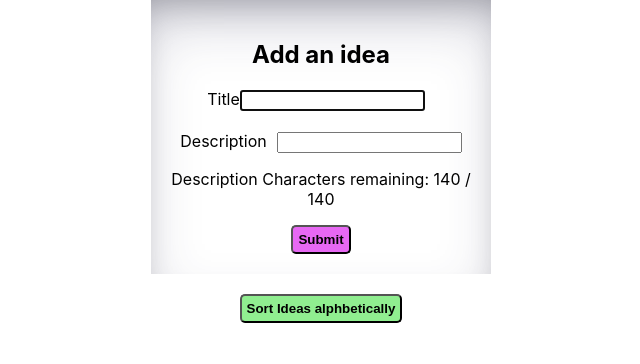
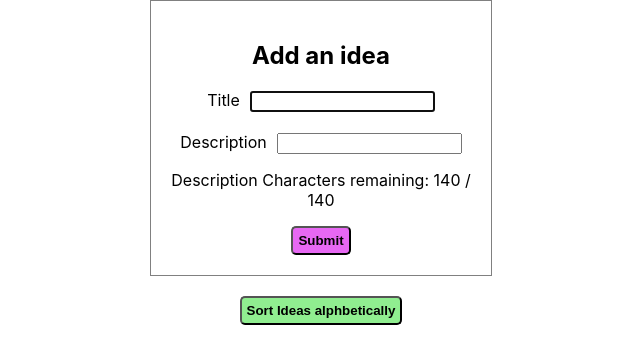
Before and after one commit to alexalikhani95/Idea-Board, a React (Create React App) app: page / in a window 1280 px wide. Shown: the top 364 px of the page, without its empty margins (319-959 px from the left). Built offline with nearby package versions, Linux system fonts and the light colour scheme.

Commit message:
Removing all now unused logic from IdeaTile that can be used in the form, and refactoring + minor styling adjustments

```diff
--- a/src/App.tsx
+++ b/src/App.tsx
@@ -1,5 +1,4 @@
 import "./App.css";
-import Form from "./components/Form";
 import IdeaForm from "./components/IdeaForm";
 import Ideas from "./components/Ideas";
 import IdeaProvider from "./context/IdeaContext";
@@ -11,7 +10,7 @@ const App = () => {
     <IdeaProvider>
       <div className="App">
         <div style={{ display: "flex", flexDirection: "column", alignItems: "center" }}>
-          <Form isAddForm={true}/>
+          <IdeaForm isAddForm={true}/>
           <Ideas />
         </div>
       </div>
--- a/src/components/Form.tsx
+++ /dev/null
@@ -1,107 +0,0 @@
-import "../styles/IdeaForm.css";
-import { useForm} from "react-hook-form";
-import {v4 as uuidv4} from 'uuid'
-import { IdeaContextType, IdeaType} from "../types/Idea";
-import { useContext } from "react";
-import {IdeaContext} from "../context/IdeaContext";
-
-
-
-type FormType = {
-  idea?: IdeaType
-  isAddForm: boolean
-}
-
-type Inputs = {
-  title: string,
-  description: string,
-};
-
-const Form = ({idea, isAddForm}: FormType) => {
-  //@ts-ignore
-  const {handleAddIdea, handleUpdateIdea } = useContext(IdeaContext) as IdeaContextType;
-  const { register, handleSubmit, formState: { errors }, reset, watch } = useForm<Inputs>({
-    defaultValues: {
-      title: idea ? idea.title : '',
-      description: idea?  idea.description: ''
-    }
-  });
-
-
-  const submitForm = ( data: Inputs) => {
-    handleAddIdea({
-      id: uuidv4(),
-      title: data.title,
-      description: data.description,
-      createdAt: new Date().toLocaleString(),
-    })
-
-    reset()
-  }
-
-  const updateTitle = (newTitle: string) => {
-    if(!idea) {
-      return
-    }
-    handleUpdateIdea({
-      ...idea,
-      title: newTitle,
-     updatedAt: new Date().toLocaleString(),
-    })
-  }
-
-  const updateDescription = (newDescription: string) => {
-    if(!idea) {
-      return
-    }
-    handleUpdateIdea({
-      ...idea,
-      description: newDescription,
-     updatedAt: new Date().toLocaleString(),
-    })
-  }
-
-  return (
-    <div className="add-idea-card">
-     {isAddForm && <h2>Add an idea</h2> }
-
-      <form onSubmit={handleSubmit(submitForm)}>
-        <div>
-          <label>
-            Title
-          <input
-            type="text"
-            autoFocus={isAddForm}
-            {...register("title", { required: true })}
-            style={{ marginRight: "10px" }}
-            onBlur={(e) => updateTitle(e.target.value)}
-          />
-          </label>
-        </div>
-        {errors.title?.type === 'required' && <span style={{ color: "red" }}>A title is required</span>}
-        <div style={{marginTop: '20px'}}>
-          <label>
-            Description
-          <input
-            {...register("description", { required: true })}
-            maxLength={140}
-            style={{ marginLeft: "10px" }}
-            onBlur={(e) => updateDescription(e.target.value)}
-          />
-          </label>
-        </div>
-        {errors.description?.type === 'required' && <span style={{ color: "red" }}>A description is required</span>}
-        {isAddForm &&
-        <>
-        <p>Description Characters remaining: {140 - watch("description").length} / 140</p>
-        <button type="submit" className="add-idea-button">
-          Submit
-        </button>
-        </>
-        }
-      </form>
-    </div>
-  );
-};
-
-export default Form;
--- a/src/components/IdeaForm.tsx
+++ b/src/components/IdeaForm.tsx
@@ -1,23 +1,28 @@
 import "../styles/IdeaForm.css";
 import { useForm} from "react-hook-form";
 import {v4 as uuidv4} from 'uuid'
-import { IdeaContextType} from "../types/Idea";
-import { useContext } from "react";
+import { IdeaContextType, IdeaType} from "../types/Idea";
+import { useContext, useEffect, useState } from "react";
 import {IdeaContext} from "../context/IdeaContext";
 
+type FormType = {
+  idea?: IdeaType
+  isAddForm: boolean
+}
 
 type Inputs = {
   title: string,
   description: string,
 };
 
-const IdeaForm = () => {
+const IdeaForm = ({idea, isAddForm}: FormType) => {
+  const [showUpdatedText, setShowUpdatedText] = useState(false);
   //@ts-ignore
-  const {handleAddIdea } = useContext(IdeaContext) as IdeaContextType;
+  const {handleAddIdea, handleUpdateIdea } = useContext(IdeaContext) as IdeaContextType;
   const { register, handleSubmit, formState: { errors }, reset, watch } = useForm<Inputs>({
     defaultValues: {
-      title: "",
-      description: ""
+      title: idea ? idea.title : '',
+      description: idea?  idea.description: ''
     }
   });
 
@@ -33,9 +38,39 @@ const IdeaForm = () => {
     reset()
   }
 
+  const updateTitle = (newTitle: string) => {
+    if(!idea) {
+      return
+    }
+    handleUpdateIdea({
+      ...idea,
+      title: newTitle,
+     updatedAt: new Date().toLocaleString(),
+    })
+    setShowUpdatedText(true)
+  }
+
+  const updateDescription = (newDescription: string) => {
+    if(!idea) {
+      return
+    }
+    handleUpdateIdea({
+      ...idea,
+      description: newDescription,
+     updatedAt: new Date().toLocaleString(),
+    })
+    setShowUpdatedText(true)
+  }
+
+  useEffect(() => {
+    setTimeout(function () {
+      setShowUpdatedText(false);
+    }, 3000);
+  }, [showUpdatedText]);
+
   return (
     <div className="add-idea-card">
-      <h2>Add an idea</h2>
+     {isAddForm && <h2>Add an idea</h2> }
 
       <form onSubmit={handleSubmit(submitForm)}>
         <div>
@@ -43,9 +78,11 @@ const IdeaForm = () => {
             Title
           <input
             type="text"
-            autoFocus={true}
+            autoFocus={isAddForm}
             {...register("title", { required: true })}
-            style={{ marginRight: "10px" }}
+            style={{ marginLeft: "10px" }}
+            onBlur={(e) => updateTitle(e.target.value)}
+            className={isAddForm ? '' : 'update-input'}
           />
           </label>
         </div>
@@ -57,14 +94,21 @@ const IdeaForm = () => {
             {...register("description", { required: true })}
             maxLength={140}
             style={{ marginLeft: "10px" }}
+            onBlur={(e) => updateDescription(e.target.value)}
+            className={isAddForm ? '' : 'update-input'}
           />
           </label>
         </div>
+        {showUpdatedText && <h3 style={{ color: "blue" }}>Idea updated!</h3>}
         {errors.description?.type === 'required' && <span style={{ color: "red" }}>A description is required</span>}
+        {isAddForm &&
+        <>
         <p>Description Characters remaining: {140 - watch("description").length} / 140</p>
         <button type="submit" className="add-idea-button">
           Submit
         </button>
+        </>
+        }
       </form>
     </div>
   );
--- a/src/components/IdeaTile.tsx
+++ b/src/components/IdeaTile.tsx
@@ -1,8 +1,8 @@
-import React, { useEffect, useState, useRef, useContext } from "react";
+import React, {useContext } from "react";
 import { IdeaType } from "../types/Idea";
 import "../styles/IdeaTile.css";
 import { IdeaContext } from "../context/IdeaContext";
-import Form from "./Form";
+import IdeaForm from "./IdeaForm";
 
 type IdeaTileProps = {
   idea: IdeaType;
@@ -10,74 +10,16 @@ type IdeaTileProps = {
 
 const IdeaTile = ({ idea}: IdeaTileProps) => {
     //@ts-expect-error
-    const {handleDeleteIdea, handleUpdateIdea } = useContext(IdeaContext) as IdeaContextType;
-
-  const [updatedTitle, setUpdatedTitle] = useState("");
-  const [updatedDescription, setUpdatedDescription] = useState("");
-  const [editingTitle, setEditingTitle] = useState(false);
-  const [editingDescription, setEditingDescription] = useState(false);
-  const [showUpdatedText, setShowUpdatedText] = useState(false);
-  const titleRef = useRef<HTMLTextAreaElement | null>(null);
-  const descriptionRef = useRef<HTMLTextAreaElement | null>(null);
+    const {handleDeleteIdea} = useContext(IdeaContext) as IdeaContextType;
 
   const handleDelete = () => {
     handleDeleteIdea(idea.id)
   };
 
-  const handleTitleClickOutside = (e: Event) => {
-    if (!editingTitle) {
-      return;
-    }
-    if (titleRef.current && !titleRef.current.contains(e.target as Node)) {
-      handleUpdateIdea({
-        ...idea,
-        title: updatedTitle,
-        updatedAt: new Date().toLocaleString(),
-      })
-      setEditingTitle(false);
-    }
-  };
-
-  const handleDescriptionClickOutside = (e: Event) => {
-    if (!editingDescription) {
-      return;
-    }
-    if (descriptionRef.current && !descriptionRef.current.contains(e.target as Node)) {
-      handleUpdateIdea({
-        ...idea,
-        description: updatedDescription,
-        updatedAt: new Date().toLocaleString(),
-      })
-      setEditingDescription(false);
-    }
-  };
-
-  useEffect(() => {
-    document.addEventListener("click", handleTitleClickOutside, true);
-    return () => {
-      document.removeEventListener("click", handleTitleClickOutside, true);
-    };
-  });
-
-  useEffect(() => {
-    document.addEventListener("click", handleDescriptionClickOutside, true);
-    return () => {
-      document.removeEventListener("click", handleDescriptionClickOutside, true);
-    };
-  });
-
-  useEffect(() => {
-    setTimeout(function () {
-      setShowUpdatedText(false);
-    }, 3000);
-  }, [showUpdatedText]);
-
   return (
     <div>
       <div className="idea-tile-container">
-        {showUpdatedText && <h3 style={{ color: "blue" }}>Idea updated!</h3>}
-    <Form idea={idea} isAddForm={false}/>
-
+      <IdeaForm idea={idea} isAddForm={false}/>
         <p>Created at: {idea.createdAt}</p>
         {idea.updatedAt && <p>Updated at: {idea.updatedAt}</p>}
         <button className="delete-idea-button" onClick={handleDelete}>
--- a/src/components/Ideas.tsx
+++ b/src/components/Ideas.tsx
@@ -3,7 +3,6 @@ import { IdeaContext } from "../context/IdeaContext";
 import { IdeaType, IdeaContextType } from "../types/Idea";
 import IdeaTile from "./IdeaTile";
 import "../styles/Ideas.css";
-import Form from "./Form";
 
 const Ideas = () => {
     //@ts-ignore
--- a/src/styles/IdeaForm.css
+++ b/src/styles/IdeaForm.css
@@ -2,9 +2,8 @@
   display: flex;
   flex-direction: column;
   max-width: 300px;
-  box-shadow: rgba(50, 50, 93, 0.25) 0px 30px 60px -12px inset,
-    rgba(0, 0, 0, 0.3) 0px 18px 36px -18px inset;
   padding: 20px;
+  border: 1px solid grey;
 }
 
 .add-idea-button {
@@ -24,7 +23,8 @@
   border: 2px solid blue
 }
 
-.add-input {
+.update-input {
   border: none;
   font-weight: bold;
+  background-color: inherit;
 }
```
Also changed, not shown: 1 other file (tests, documents, lock files or other folders).
